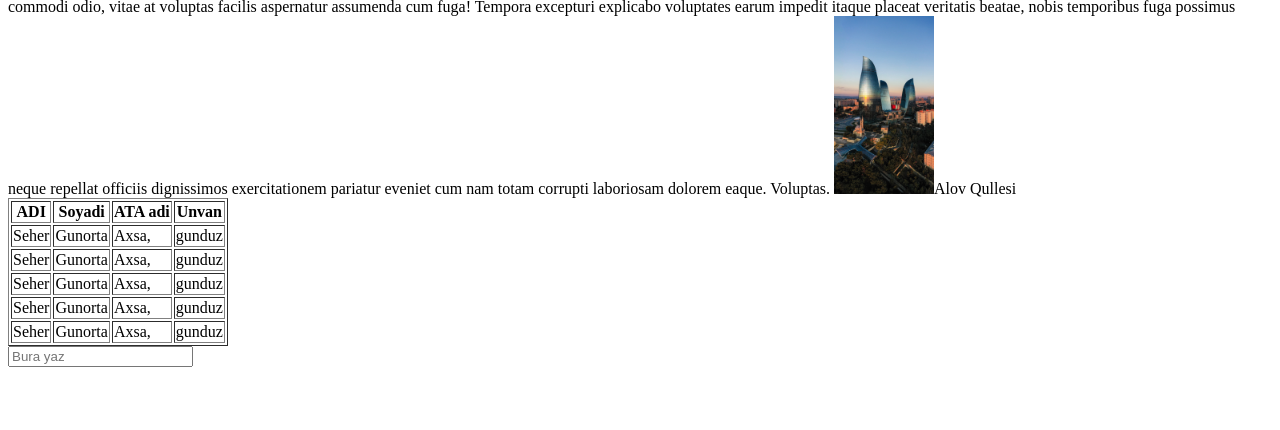
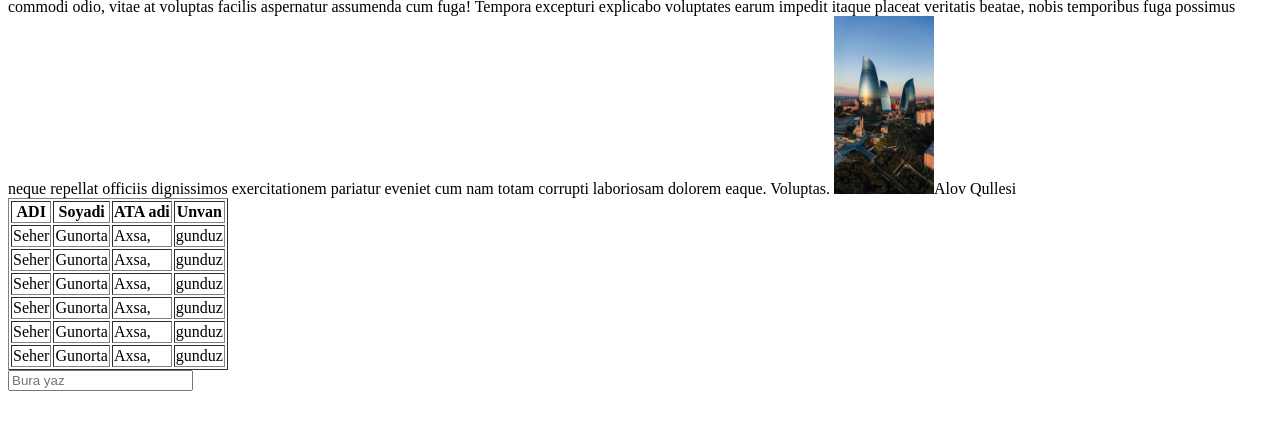
Before and after one commit to bakhtiyaraliyev/secondexample, a plain HTML site: page index.html in a window 1280 px wide. Shown: the part 118-548 px from the top of the page. Drawn offline with Linux system fonts and the light colour scheme.

Commit message:
addet td

```diff
--- a/index.html
+++ b/index.html
@@ -72,6 +72,13 @@
                 <td>Gunorta</td>
                 <td>Axsa,</td>
                 <td>gunduz</td>
+            </tr>
+            <tr>
+                <td>Seher</td>
+                <td>Gunorta</td>
+                <td>Axsa,</td>
+                <td>gunduz</td>
+            </tr>
 
 
 
```
